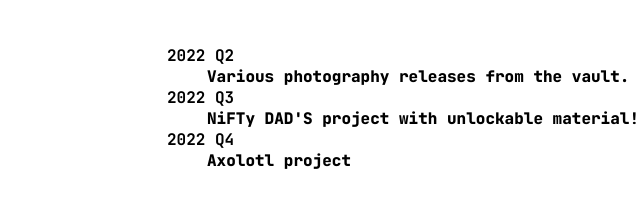
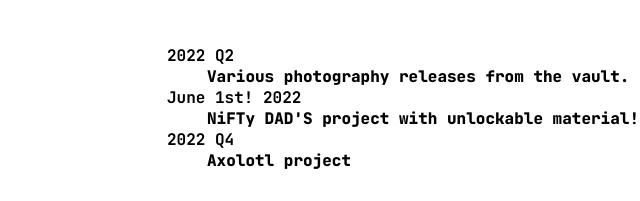
Before and after one commit to Ironclad1979/JoRose, a plain HTML site: page index.html in a window 1280 px wide. Shown: the part 1854-2055 px from the top of the page, 265-905 px from the left. Drawn offline with Linux system fonts and the light colour scheme; a script that the page names is missing; a web font is replaced by a local one.

Commit message:
Update index.html

```diff
--- a/index.html
+++ b/index.html
@@ -140,7 +140,7 @@
                     </li>
 
                 </ul>
-                <li>2022 Q3</li>
+                <li>June 1st! 2022</li>
                 <ul>
                 <li>
                     NiFTy DAD'S project with unlockable material!
```
